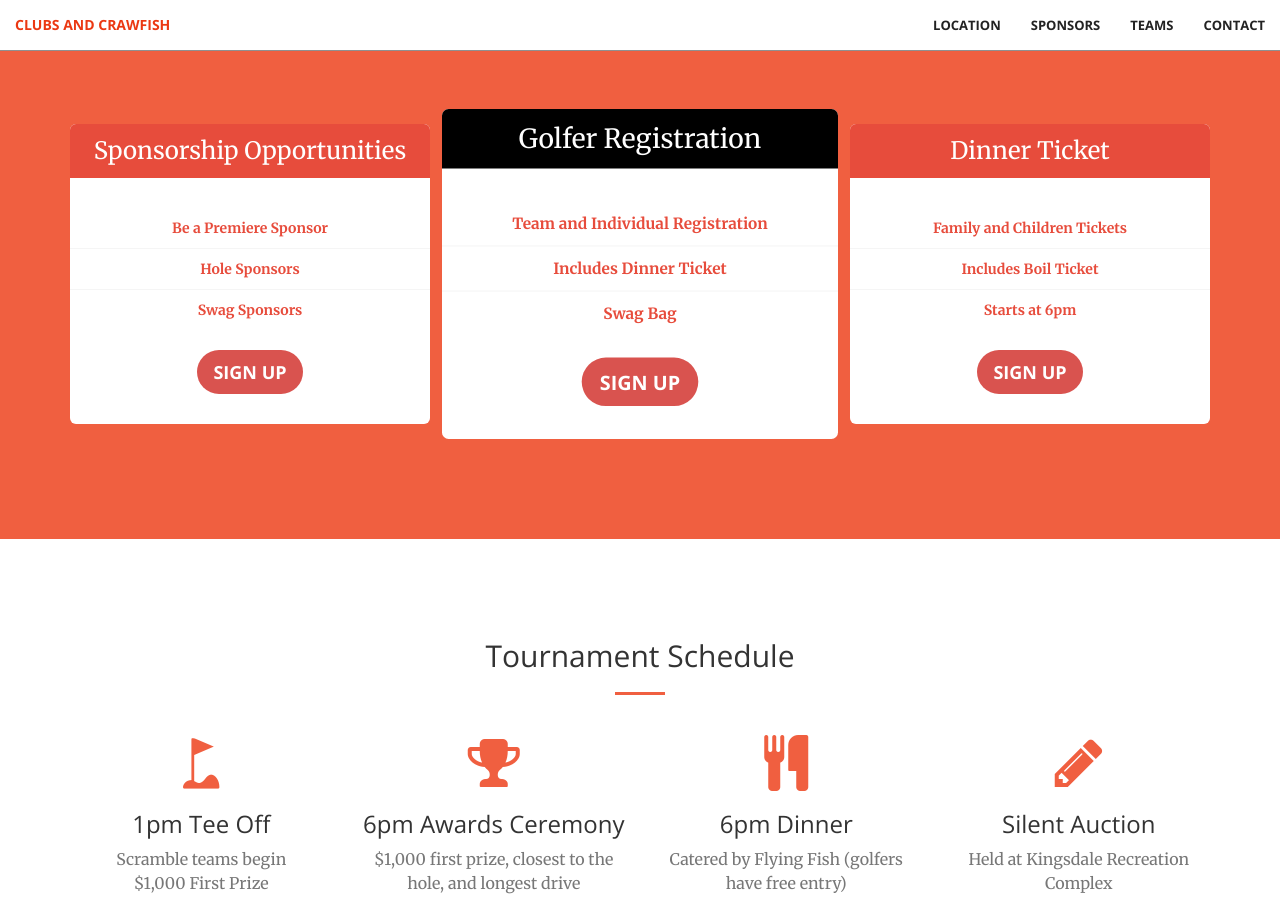
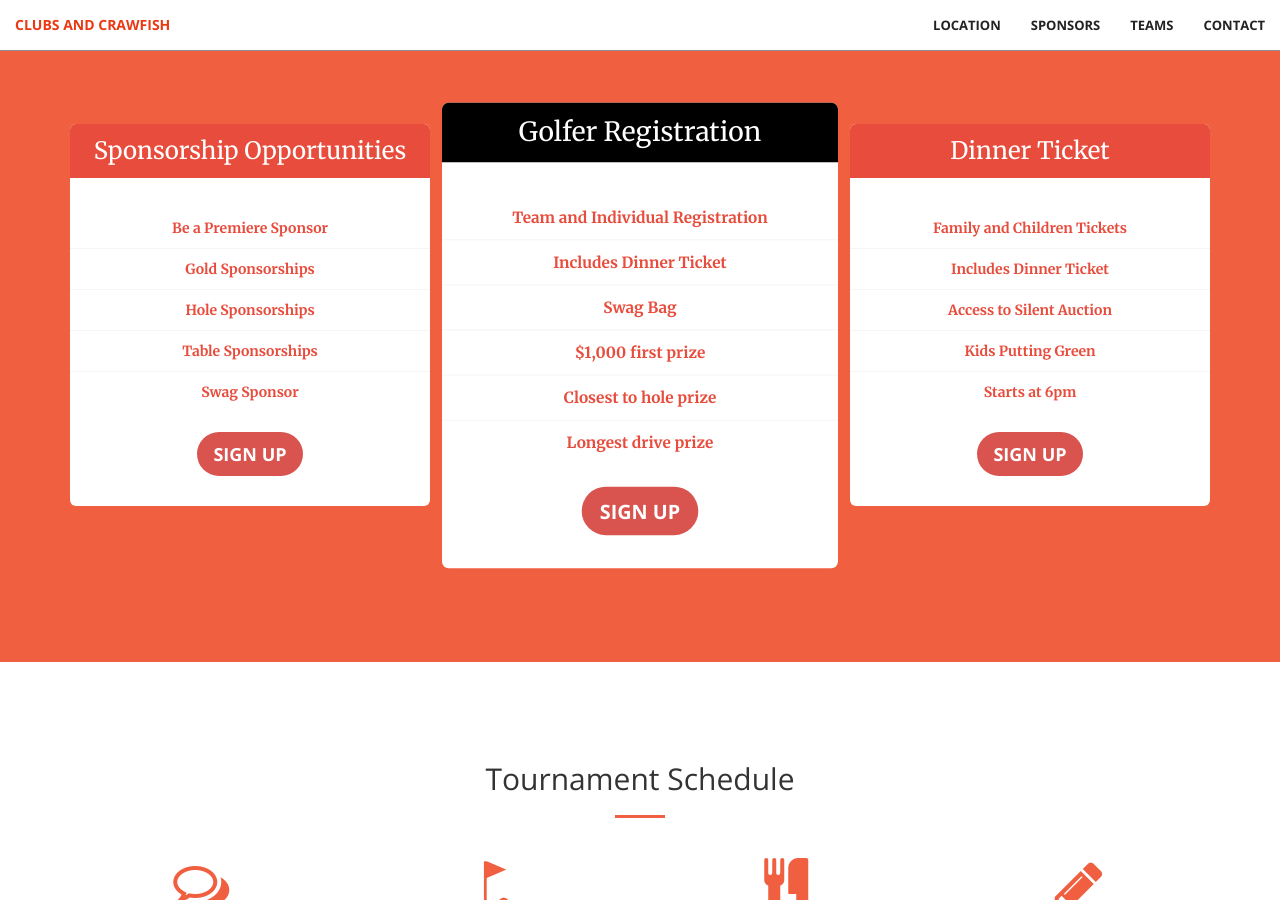
Before and after one commit to npadley/clubsandcrawfish, a Jekyll site: the page built from index.html, in a window 1280 px wide and 900 px high, scrolled down 876 px. Built offline with Jekyll 4.4.1, drawn with Linux system fonts in a browser that asks for light colours; some of the changed text lies outside the part shown.

Commit message:
Update purchasing options and schedule

```diff
--- a/_includes/registration.html
+++ b/_includes/registration.html
@@ -9,11 +9,13 @@
                     <li class="plan-price">
                         <strong>Be a Premiere Sponsor</strong>
                     </li>
+                    <li><strong>Gold Sponsorships</strong></li>
                     <li>
-                        <strong>Hole Sponsors</strong>
+                        <strong>Hole Sponsorships</strong>
                     </li>
+                    <li><strong>Table Sponsorships</strong></li>
                     <li>
-                        <strong>Swag Sponsors</strong>
+                        <strong>Swag Sponsor</strong>
                     </li>
                     <li class="plan-action">
                         <a href="https://squareup.com/store/walnut-farm-montessori-school-inc" class="btn btn-danger btn-lg">Sign Up</a>
@@ -34,6 +36,9 @@
                     <li>
                         <strong>Swag Bag</strong>
                     </li>
+                    <li><strong>$1,000 first prize</strong></li>
+                    <li><strong>Closest to hole prize</strong></li>
+                    <li><strong>Longest drive prize</strong></li>
                     <li class="plan-action">
                         <a href="https://squareup.com/store/walnut-farm-montessori-school-inc" class="btn btn-danger btn-lg">Sign Up</a>
                     </li>
@@ -48,8 +53,10 @@
                         <strong>Family and Children Tickets</strong>
                     </li>
                     <li>
-                        <strong>Includes Boil Ticket</strong>
+                        <strong>Includes Dinner Ticket</strong>
                     </li>
+                    <li><strong>Access to Silent Auction</strong></li>
+                    <li><strong>Kids Putting Green</strong></li>
                     <li>
                         <strong>Starts at 6pm</strong>
                     </li>
--- a/_includes/schedule.html
+++ b/_includes/schedule.html
@@ -11,6 +11,13 @@
         <div class="row">
             <div class="col-lg-3 col-md-6 text-center">
                 <div class="service-box">
+                    <i class="fa fa-4x fa-comments-o wow bounceIn text-primary"></i>
+                    <h3>12pm Lunch</h3>
+                    <p class="text-muted">Golf teams gather and enjoy a hosted lunch</p>
+                </div>
+            </div>
+            <div class="col-lg-3 col-md-6 text-center">
+                <div class="service-box">
                     <i class="fa fa-4x icon-golf wow bounceIn text-primary"></i>
                     <h3>1pm Tee Off</h3>
                     <p class="text-muted">Scramble teams begin<br />$1,000 First Prize</p>
@@ -18,15 +25,8 @@
             </div>
             <div class="col-lg-3 col-md-6 text-center">
                 <div class="service-box">
-                    <i class="fa fa-4x fa-trophy wow bounceIn text-primary" data-wow-delay=".1s"></i>
-                    <h3>6pm Awards Ceremony</h3>
-                    <p class="text-muted">$1,000 first prize, closest to the hole, and longest drive</p>
-                </div>
-            </div>
-            <div class="col-lg-3 col-md-6 text-center">
-                <div class="service-box">
                     <i class="fa fa-4x fa-cutlery wow bounceIn text-primary" data-wow-delay=".2s"></i>
-                    <h3>6pm Dinner</h3>
+                    <h3>6pm Awards and Dinner</h3>
                     <p class="text-muted">Catered by Flying Fish (golfers have free entry)</p>
                 </div>
             </div>
```
